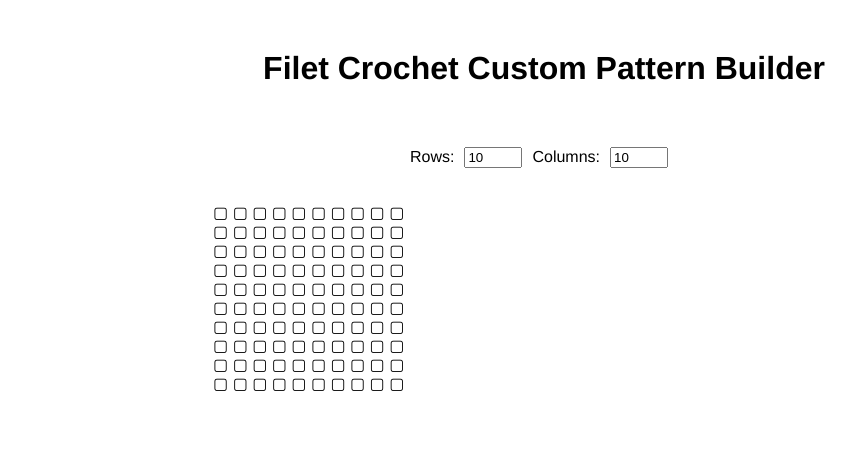
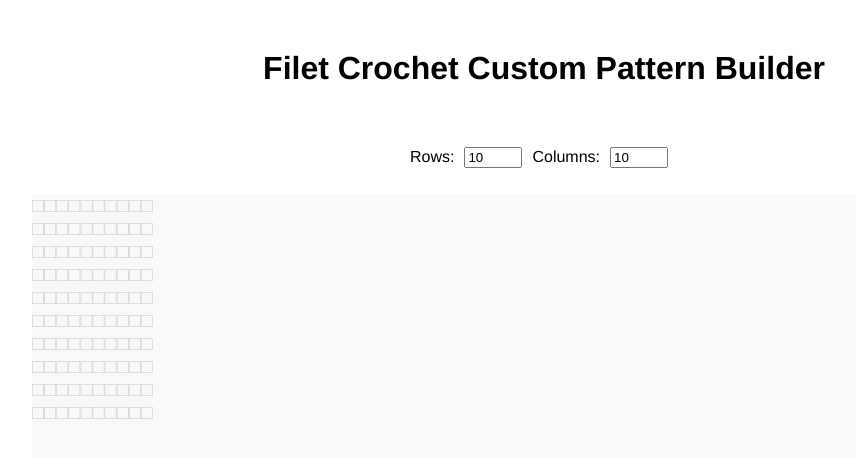
Before and after one commit to samanthacabrera/filet-crochet-pattern-builder, a React (Vite) app: page / in a window 1280 px wide. Shown: the top 458 px of the page, without its empty margins (96-952 px from the left). Built offline with nearby package versions, Linux system fonts and the light colour scheme.

Commit message:
add clickable grid cells to toggle filled/empty squares

```diff
--- a/src/App.css
+++ b/src/App.css
@@ -21,5 +21,7 @@ input[type="number"] {
 }
 
 .pixel-grid {
+  align-self: center;
   text-align: justify;
+  font-size: 20px;
 }
--- a/src/App.jsx
+++ b/src/App.jsx
@@ -3,26 +3,32 @@ import { useState } from "react";
 function App() {
   const [rows, setRows] = useState(10);
   const [cols, setCols] = useState(10);
+  const [grid, setGrid] = useState(createGrid(10, 10));
 
   function createGrid(rows, cols) {
-    const grid = [];
-    for (let i = 0; i < rows; i++) {
-      const row = [];
-      for (let j = 0; j < cols; j++) {
-        row.push(0);
-      }
-      grid.push(row);
-    }
-    return grid;
+    return Array.from({ length: rows }, () => Array(cols).fill(0));
   }
 
-  const grid = createGrid(rows, cols);
+  // update grid whenever rows/cols change
+  const handleResize = (newRows, newCols) => {
+    setRows(newRows);
+    setCols(newCols);
+    setGrid(createGrid(newRows, newCols));
+  };
+
+  const toggleCell = (row, col) => {
+    setGrid((prev) => {
+      const newGrid = prev.map((r) => [...r]);
+      newGrid[row][col] = newGrid[row][col] ? 0 : 1;
+      return newGrid;
+    });
+  };
 
   return (
     <div>
       <h1>Filet Crochet Custom Pattern Builder</h1>
 
-      <div className="inputs">
+      <div className="inputs" style={{ marginBottom: "1rem" }}>
         <label>
           Rows:
           <input
@@ -30,7 +36,7 @@ function App() {
             value={rows}
             min={1}
             max={50}
-            onChange={(e) => setRows(Number(e.target.value))}
+            onChange={(e) => handleResize(Number(e.target.value), cols)}
           />
         </label>
         <label>
@@ -40,19 +46,38 @@ function App() {
             value={cols}
             min={1}
             max={50}
-            onChange={(e) => setCols(Number(e.target.value))}
+            onChange={(e) => handleResize(rows, Number(e.target.value))}
           />
         </label>
       </div>
 
+      {/* scrollable container */}
+      <div
+        style={{
+          width: "80vw",
+          height: "80vh",
+          overflow: "auto",
+          background: "#f9f9f9"
+        }}
+      >
         <div className="pixel-grid">
           {grid.map((row, rowIndex) => (
             <div key={rowIndex}>
-            {row.map((pixel, colIndex) => (
-              <span key={colIndex}> ▢ </span>
+              {row.map((cell, colIndex) => (
+                <span
+                  key={colIndex}
+                  onClick={() => toggleCell(rowIndex, colIndex)}
+                  style={{
+                    cursor: "pointer",
+                    color: cell ? "black" : "lightgray",
+                  }}
+                >
+                  {cell ? "■" : "□"}
+                </span>
               ))}
             </div>
           ))}
+        </div>
       </div>
     </div>
   );
```
Lines whose indentation alone changed are shown as unchanged.
